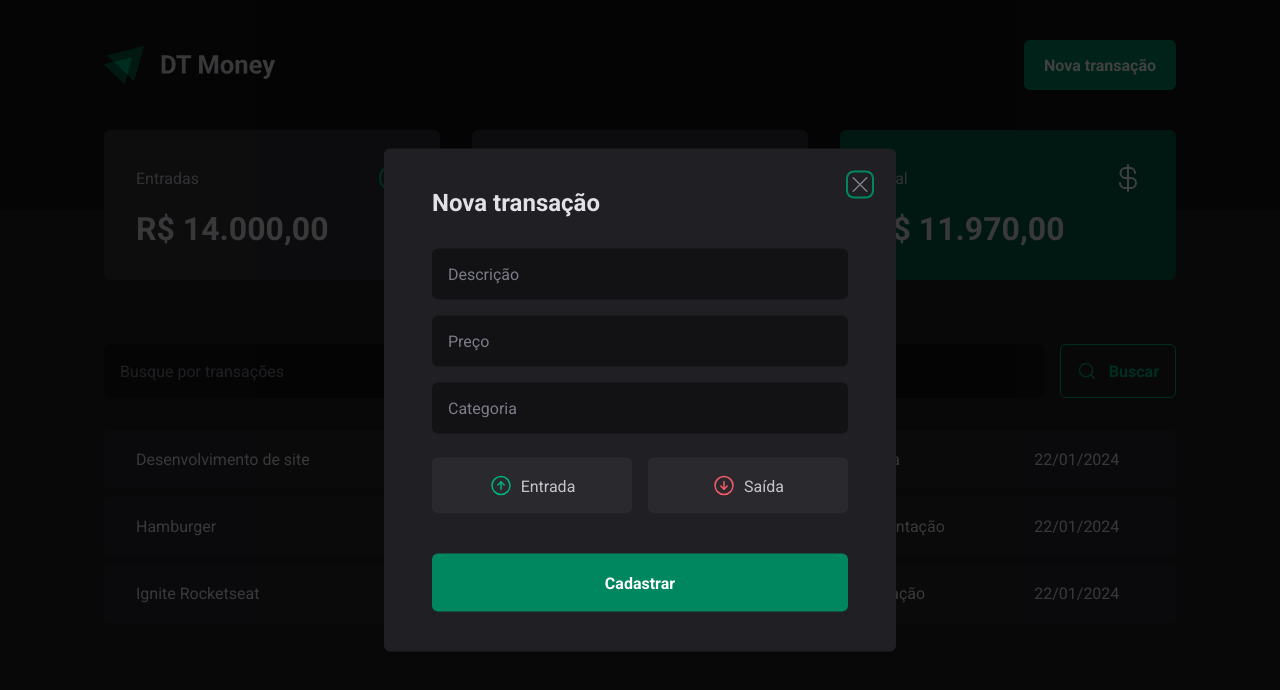
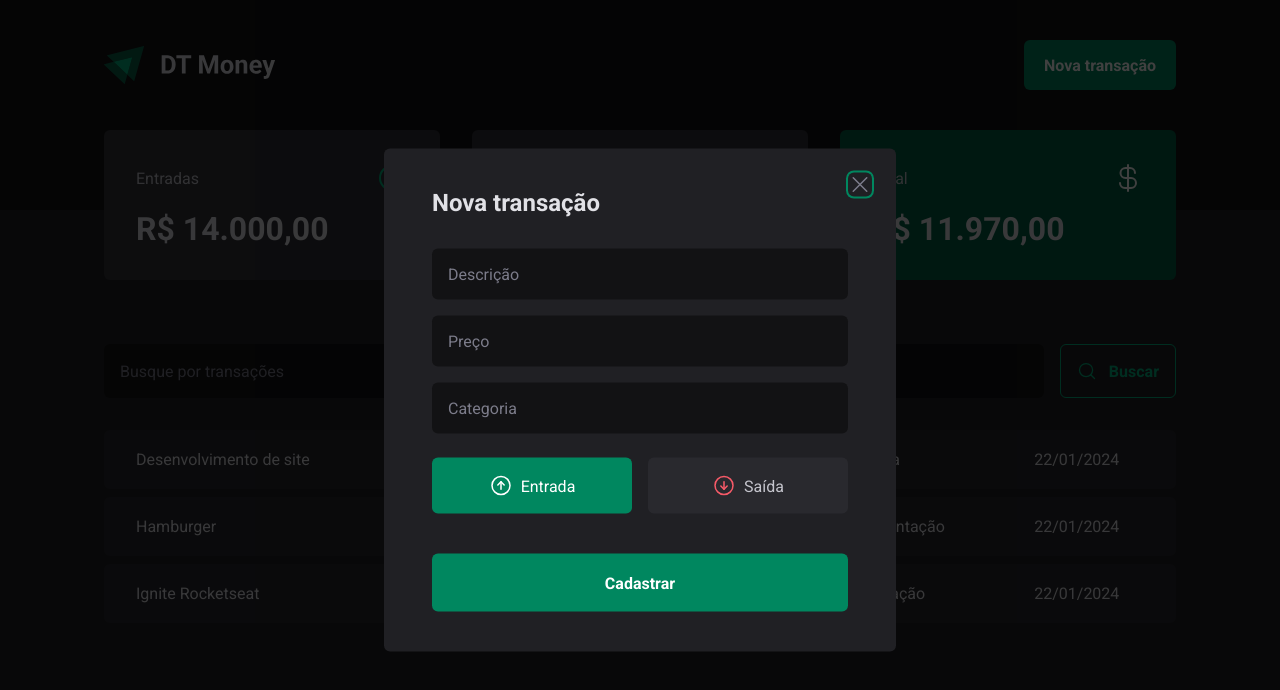
Before and after one commit to josee-fernandes/dt-money, a React (Vite) app: page / in a window 1280 px wide. Both pictures are taken after a click on the button "Nova transação". Shown: the top 690 px of the page. Built offline with nearby package versions, Linux system fonts and the light colour scheme; data requests are answered from the project's data file.

Commit message:
Connecting to the API - Controlled components

```diff
--- a/src/components/NewTransactionModal/index.tsx
+++ b/src/components/NewTransactionModal/index.tsx
@@ -9,24 +9,28 @@
 import { ArrowCircleDown, ArrowCircleUp, X } from "phosphor-react";
 import * as z from "zod";
 import { zodResolver } from "@hookform/resolvers/zod";
-import { useForm } from "react-hook-form";
+import { Controller, useForm } from "react-hook-form";
 
 const newTransactionFormSchema = z.object({
   description: z.string(),
   price: z.number(),
   category: z.string(),
-  // type: z.enum(["income", "outcome"]),
+  type: z.enum(["income", "outcome"]),
 });
 
 type NewTransactionFormInputs = z.infer<typeof newTransactionFormSchema>;
 
 export function NewTransactionModal() {
   const {
+    control,
     register,
     handleSubmit,
     formState: { isSubmitting },
   } = useForm<NewTransactionFormInputs>({
     resolver: zodResolver(newTransactionFormSchema),
+    defaultValues: {
+      type: "income",
+    },
   });
 
   async function handleCreateNewTransaction(data: NewTransactionFormInputs) {
@@ -65,7 +69,14 @@
             {...register("category")}
           />
 
-          <TransactionType>
+          <Controller
+            control={control}
+            name="type"
+            render={({ field }) => (
+              <TransactionType
+                onValueChange={field.onChange}
+                value={field.value}
+              >
                 <TransactionTypeButton $variant="income" value="income">
                   <ArrowCircleUp size={24} />
                   Entrada
@@ -75,6 +86,8 @@
                   Saída
                 </TransactionTypeButton>
               </TransactionType>
+            )}
+          />
 
           <button type="submit" disabled={isSubmitting}>
             Cadastrar
```
Lines whose indentation alone changed are shown as unchanged.
